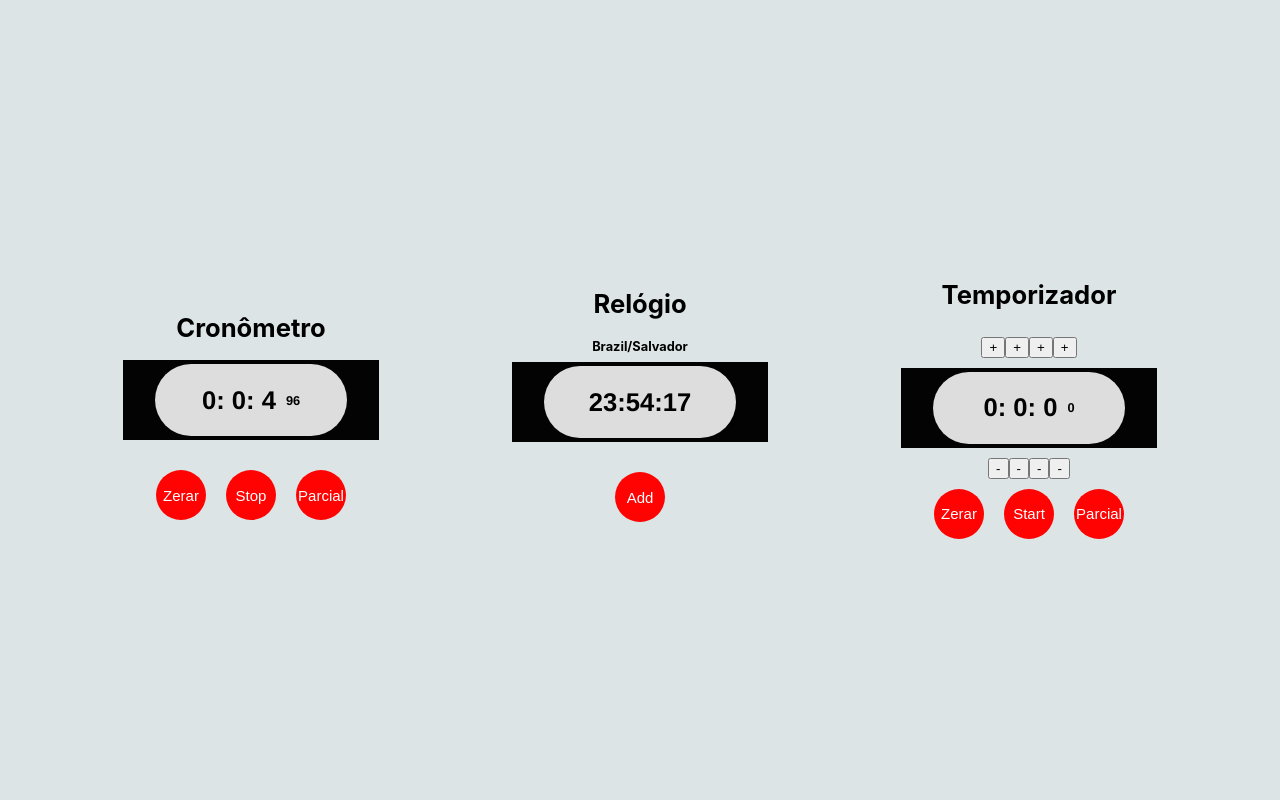
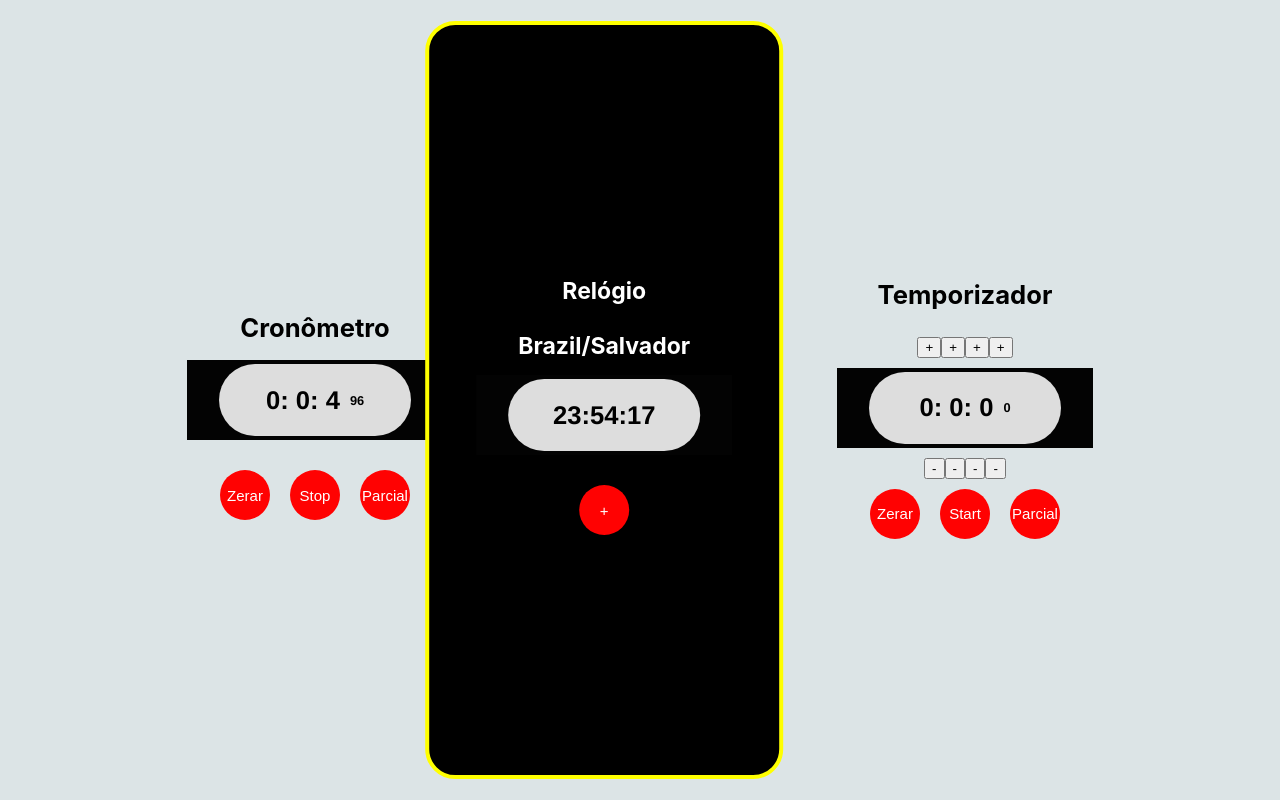
Before and after one commit to gabrielbbrito1/Desafio2-React, a React (Create React App) app: page / in a window 1280 px wide. Built offline with nearby package versions, Linux system fonts and the light colour scheme.

Commit message:
Estilizando Relógio

```diff
--- a/src/App.css
+++ b/src/App.css
@@ -108,6 +108,7 @@
     border-radius: 50%;
     align-items: center;
 }
+
  .roundButton:active {
     background-color: #d10707;
     border-color: none;
--- /dev/null
+++ b/src/Relogio.css
@@ -0,0 +1,50 @@
+.mainRelogio{
+background-color: black;
+border: 4px solid yellow;
+border-radius: 30px;
+width: 350px;
+height: 750px;
+position: absolute;
+left: 50%;
+top: 50%;
+bottom: 30px;
+transform: translate(-60%,-50%);
+}
+#relogio{
+  border: 2px solid rgba(255, 255, 255, 0.5);
+  border-radius: 30px;
+  width: 520px;
+  position: absolute;
+  left: 50%;
+  top: 47%;
+  transform: translate(-50%,-50%);
+}
+.counterBody{
+    width: 20vw;
+    height: 10vh;
+    display: flex;
+    justify-content: center;
+    align-items: center;
+    background-color: rgb(3, 3, 3);
+    margin-bottom: 30px;
+
+}
+
+.contadorFlex{
+    display: flex;
+    flex-direction: row;
+    font-family:Helvetica, sans-serif;
+    background-color: rgb(221, 221, 221);
+    width: 15vw;
+    height: 9vh;
+    justify-content: center;
+    align-items: center;
+    border-radius: 200px;
+}
+
+
+.labelLocal{
+    font-size: 23px;
+    text-align: center;
+    color: white;
+}
--- a/src/Relogio.js
+++ b/src/Relogio.js
@@ -2,11 +2,12 @@ import ReactDOM from 'react';
 import React, { Component }  from 'react';
 import Contador from './Contador'
 import Botao from './Botao'
-import LabelRelogio from './LabelRelogio'
+import { Button, Form, FormGroup, Label, Input, FormText } from 'react';
 import moment from 'moment-timezone';
-import LabelLocal from './LabelLocal'
+import LabelLocal from './LabelLocal';
+import LabelRelogio from './LabelRelogio';
+import './Relogio.css';
 
-import './App.css';
 
 var e = 'Brazil/Salvador'
 class Relogio extends React.Component {
@@ -59,7 +60,7 @@ class Relogio extends React.Component {
       <div className= "mainRelogio" >
         <div className = "relogio">
           <div className = "nomeRelogio">
-             <LabelRelogio name="Relógio" />
+             <LabelLocal name="Relógio" />
           </div>
           </div>
           <div>
@@ -73,8 +74,8 @@ class Relogio extends React.Component {
         </div>
         </div>
 
-        <div className = "buttonTag">
-         <Botao onClick={() => this.chamafuso()} label={"Add"} />
+        <div className = "button">
+         <Botao onClick={() => this.chamafuso()} label={"+"} />
         </div>
 
         <div>
```
Also changed, not shown: 1 other file (tests, documents, lock files or other folders).
